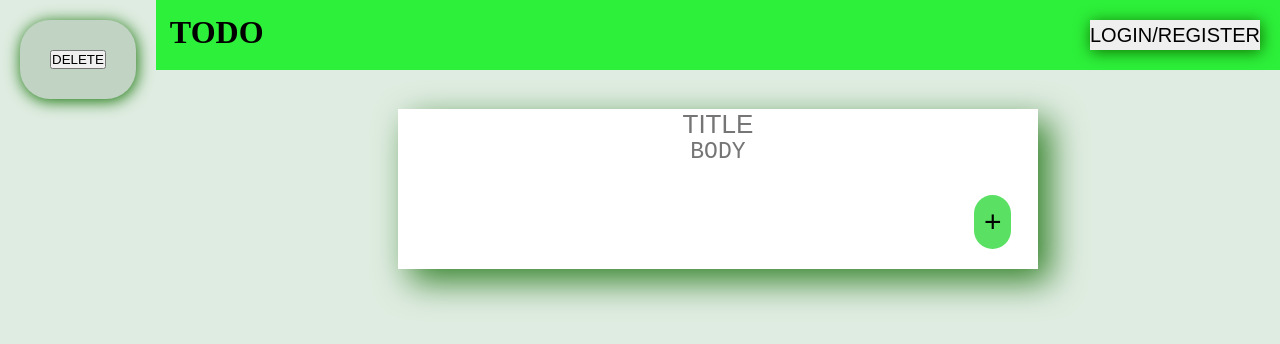
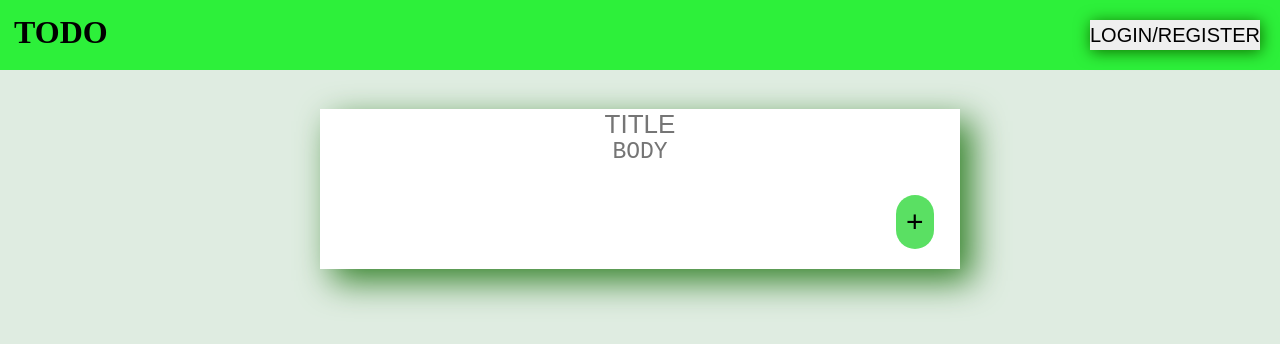
Before and after one commit to Anand4756/todowebapp, a React (Create React App) app in the folder frontend/todo-webapp/: page / in a window 1280 px wide. Shown: the top 344 px of the page. Built offline with nearby package versions, Linux system fonts and the light colour scheme.

Commit message:
changes in Todo page and App component

```diff
--- a/frontend/todo-webapp/src/App.js
+++ b/frontend/todo-webapp/src/App.js
@@ -8,37 +8,27 @@ import {
 
 
 import Nav from "./components/Nav";
-import Input from "./components/Input";
-import Card from "./components/Card";
+
 import Register from "./components/Register";
+import Todo from "./pages/Todo";
 
 function App() {
 
-  const [todos, settodos] = useState([])
 
-  function addtodo(newNote) {
-
-    settodos(prevtodos => {
-      return [...prevtodos, newNote];
-
-    })
-  }
   return (
 
 
     <div>
+         <Nav />
       <Router>
       <Switch>
-      <Route path="/" exact component={Card}></Route>
+      <Route path="/" exact component={Todo}></Route>
       <Route path="/register" component={Register}></Route>
       </Switch>
 
     </Router>
-   <Nav />
-   <Input onAdd={addtodo}/>
-   {todos.map(todoitems=>{
-     return <Card title={todoitems.title} content={todoitems.content} />
-   })}
+
+
 
     </div>
   );
--- a/frontend/todo-webapp/src/pages/Todo.js
+++ b/frontend/todo-webapp/src/pages/Todo.js
@@ -0,0 +1,25 @@
+import React,{useState} from 'react'
+import Card from '../components/Card';
+import Input from '../components/Input';
+
+const Todo = () => {
+    const [todos, settodos] = useState([])
+
+  function addtodo(newNote) {
+
+    settodos(prevtodos => {
+      return [...prevtodos, newNote];
+
+    })
+  }
+    return (
+        <div>
+            <Input onAdd={addtodo}/>
+   {todos.map(todoitems=>{
+     return <Card title={todoitems.title} content={todoitems.content} />
+   })}
+        </div>
+    )
+}
+
+export default Todo
```
